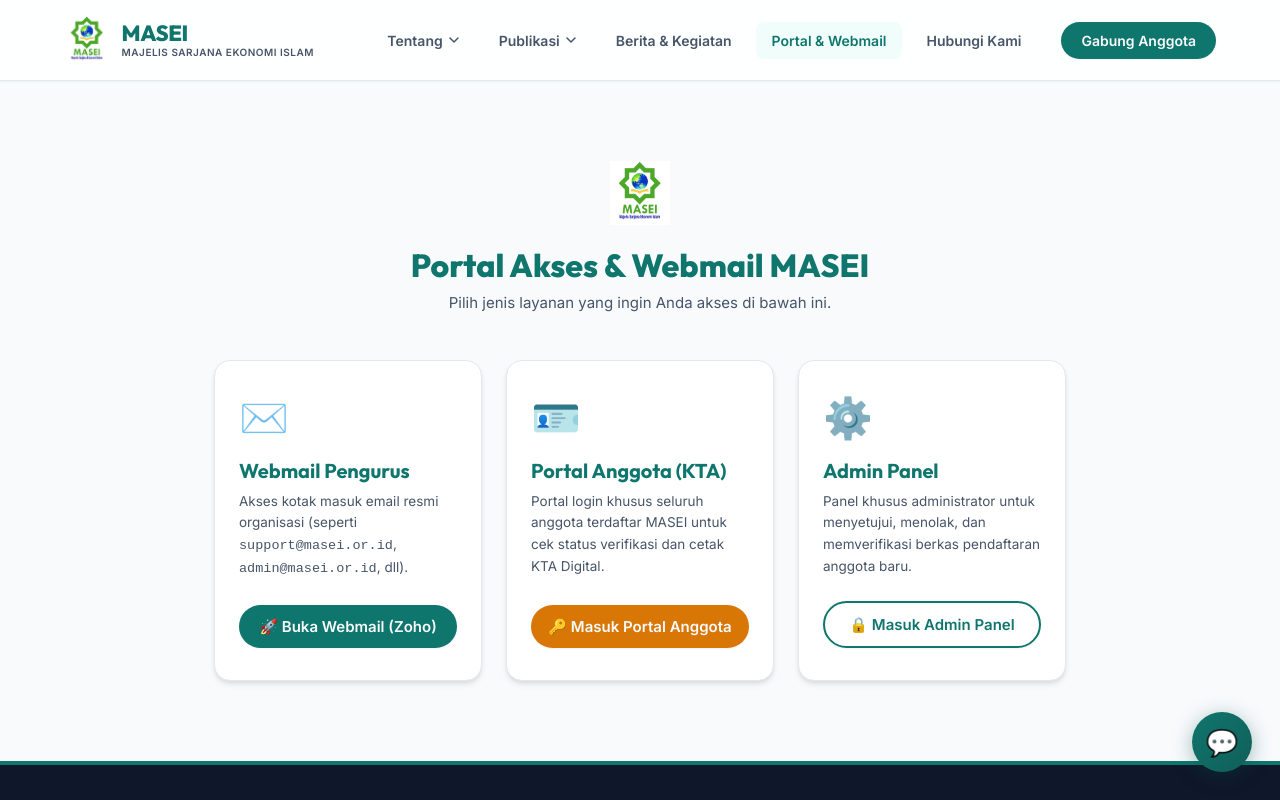
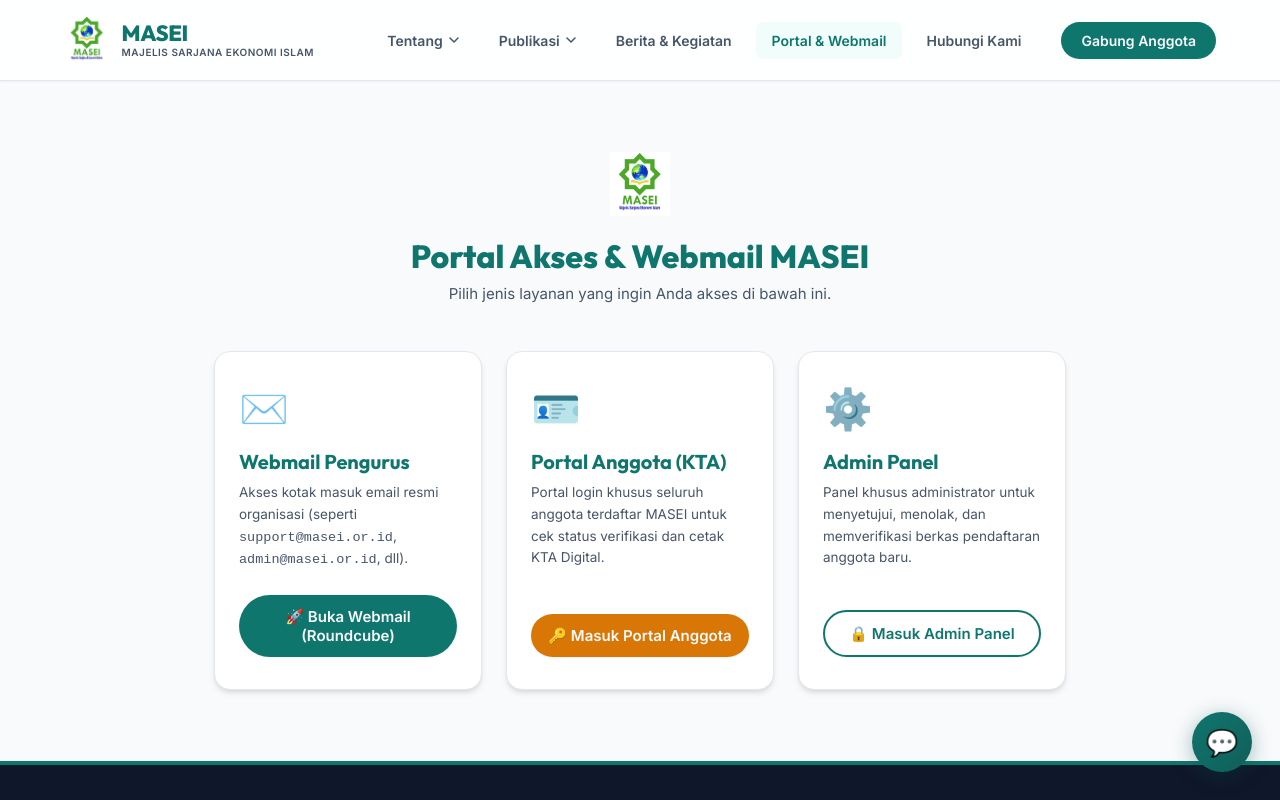
Before and after one commit to unairpodge-afk/masei-website, a Next.js app: page /webmail in a window 1280 px wide. Shown: the top 800 px of the page. Built offline with nearby package versions, Linux system fonts and the light colour scheme.

Commit message:
Chore: Update Webmail link to Roundcube cPanel webmail

```diff
--- a/src/app/webmail/page.js
+++ b/src/app/webmail/page.js
@@ -31,13 +31,13 @@ export default function WebmailHubPage() {
               Akses kotak masuk email resmi organisasi (seperti <code>support@masei.or.id</code>, <code>admin@masei.or.id</code>, dll).
             </p>
             <a
-              href="https://webmail.masei.or.id"
+              href="https://www.masei.or.id/webmail"
               target="_blank"
               rel="noopener noreferrer"
               className="btn btn-primary"
               style={{ width: "100%", padding: "12px", textDecoration: "none", textAlign: "center", fontWeight: "600" }}
             >
-              🚀 Buka Webmail (Zoho)
+              🚀 Buka Webmail (Roundcube)
             </a>
           </div>
 
```
